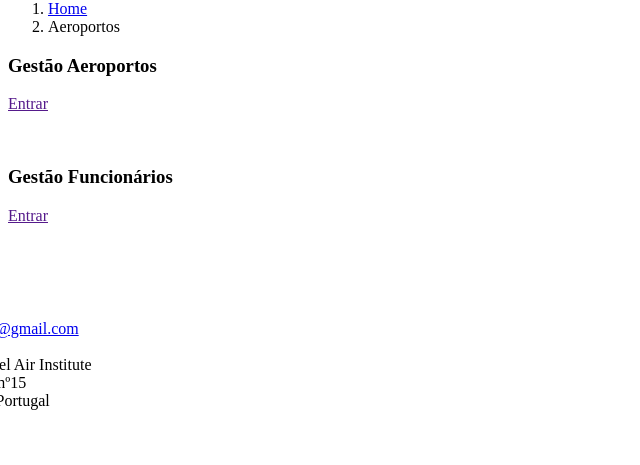
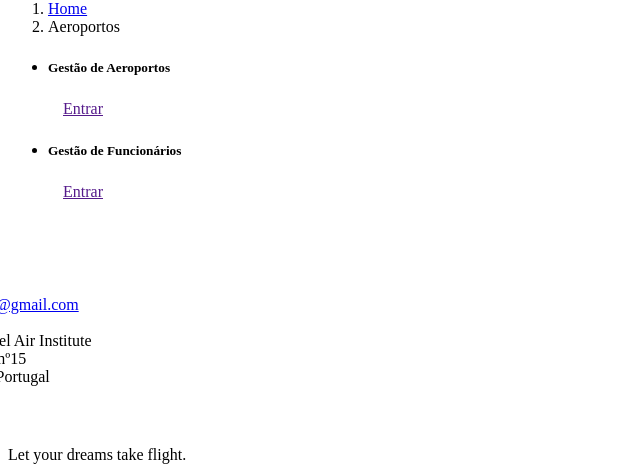
Before and after one commit to Simonegomes0/weblogicmvc, a PHP site: the page made by webapp/view/admin/index.phtml in a window 1280 px wide. Shown: the part 94-559 px from the top of the page, without its empty margins (0-640 px from the left). Run offline with PHP 8.4, Linux system fonts and the light colour scheme; the template is opened without the code that fills it, so the values that code supplies are empty.

Commit message:
admin index design

```diff
--- a/webapp/view/admin/index.phtml
+++ b/webapp/view/admin/index.phtml
@@ -12,19 +12,30 @@ Layout::includeLayout('adminheader');
             <li><a href="index">Home</a></li>
             <li class="active">Aeroportos</li>
         </ol>
-        <div class="col-sm-6">
-            <h3>Gestão Aeroportos</h3>
-            <p>
-                <a href="<?=Url::toRoute('admin/GestaoAero')?>" class="btn btn-info" role="button">Entrar</a>
-            </p>
-            <br>
-            <h3>Gestão Funcionários</h3>
-            <p>
-                <a href="<?=Url::toRoute('admin/Funcionario')?>" class="btn btn-info" role="button">Entrar</a>
-            </p>
-        </div>
-        </div> <!-- /row -->
+        <!-- /row -->
 
     </div>	<!-- /container -->
 
+    <ul class="card-list">
+        <li class="card">
+            <a class="card-image" target="_blank" style="background-image: url(https://images5.alphacoders.com/863/863248.jpg);">
+
+            </a>
+            <a class="card-description" style="text-decoration: none">
+                <h5>Gestão de Aeroportos</h5>
+                <a href="<?=Url::toRoute('admin/GestaoAero')?>" style="margin-top: -10px; margin-left: 15px;" class="btn btn-info" role="button">Entrar</a><svg xmlns="http://www.w3.org/2000/svg" color="grey" width="16" height="16" fill="currentColor" class="bi bi-clouds-fill" viewBox="0 0 16 16">
+            </a>
+            </a>
+        </li>
+        <li class="card">
+            <a class="card-image" target="_blank" style="background-image: url(https://www.diariodoaco.com.br/images/noticias/75617/20200207113911_ht3Er50xjk.jpg);">
+
+            </a>
+            <a class="card-description" style="text-decoration: none">
+                <h5>Gestão de Funcionários</h5>
+                <a href="<?=Url::toRoute('admin/Funcionario')?>" style="margin-top: -10px; margin-left: 15px;" class="btn btn-info" role="button"> Entrar</a><svg xmlns="http://www.w3.org/2000/svg" color="grey" width="16" height="16" fill="currentColor" class="bi bi-clouds-fill" viewBox="0 0 16 16">
+            </a>
+            </a>
+        </li>
+    </ul>
 <?php Layout::includeLayout('footer')?>
```
Also changed, not shown: public/css/bootstrap.min.css.
